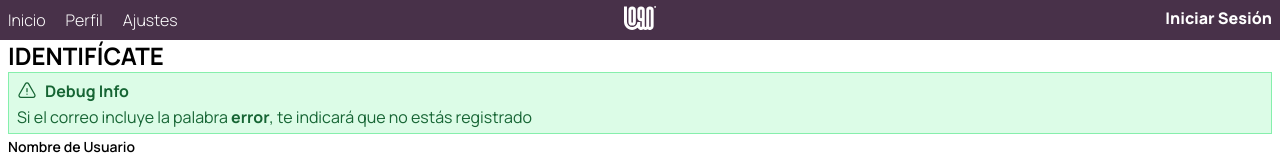
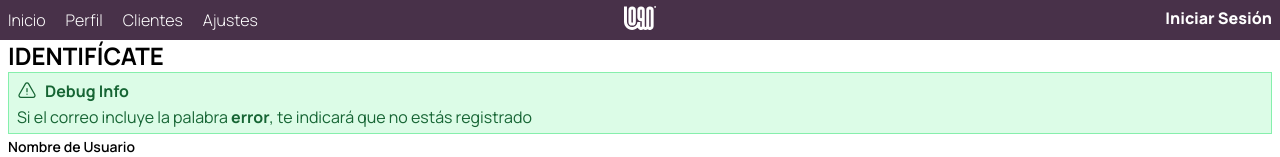
Before and after one commit to DevRomeral/beauticianapp, a Next.js app: page /welcome in a window 1280 px wide. Shown: the top 157 px of the page. Built offline with nearby package versions, Linux system fonts and the light colour scheme; no server answers.

Commit message:
"Solved" the problem of the redirections

```diff
--- /dev/null
+++ b/src/app/clientes/page.tsx
@@ -0,0 +1,16 @@
+import { useTranslations } from 'next-intl';
+
+import DebugInfo from '@/components/DebugInfo';
+
+export default function ClientesPage() {
+  const t = useTranslations('Clientes');
+
+  return (
+    <div className="container mx-auto">
+      <h1>{t('title')}</h1>
+      <DebugInfo>
+        <p>To Be Done</p>
+      </DebugInfo>
+    </div>
+  );
+}
--- a/src/components/Navbar/Navbar.tsx
+++ b/src/components/Navbar/Navbar.tsx
@@ -58,6 +58,11 @@ export default function NavBar() {
             </Link>
           </li>
           <li>
+            <Link href="/clientes" prefetch={false} onClick={closeDrawer} className={setActiveLink('/clientes')}>
+              {t('links.clientes')}
+            </Link>
+          </li>
+          <li>
             <Link href="/settings" prefetch={false} onClick={closeDrawer} className={setActiveLink('/settings')}>
               {t('links.settings')}
             </Link>
--- a/src/configs/BackendJWTConfig.ts
+++ b/src/configs/BackendJWTConfig.ts
@@ -6,7 +6,7 @@ export const backendJWTConfig = {
     // httpOnly: true,
     httpOnly: false,
     secure: process.env.NODE_ENV === 'production',
-    maxAge: 1000 * 60 * 60 * 24 * 30,
+    maxAge: 60 * 60 * 24 * 30, // 1 mes
     path: '/',
   },
 };
--- a/src/locales/es.json
+++ b/src/locales/es.json
@@ -5,13 +5,17 @@
   "404": {
     "title": "Página no encontrada"
   },
+  "Clientes": {
+    "title": "Clientes"
+  },
   "Navbar": {
     "linkSignIn": "Iniciar Sesión",
     "linkSignOut": "Cerrar Sesión",
     "links":{
       "settings": "Ajustes",
       "profile": "Perfil",
-      "home": "Inicio"
+      "home": "Inicio",
+      "clientes": "Clientes"
     },
     "drawer-menu":{
       "welcome": "¡Hola!",
--- a/src/middleware.ts
+++ b/src/middleware.ts
@@ -7,25 +7,27 @@ import { verifyToken } from './utils/JWT';
 // Middleware combinado
 export async function middleware(request: NextRequest) {
   try {
+    // const nextUrl = request.nextUrl;
+
+    // console.log('-----> Middleware! ' + nextUrl);
     const jwt = request.cookies.get(backendJWTConfig.tokenName);
+    // console.log('Token: ' + jwt?.value);
 
     if (jwt === undefined) return redirectToLogin(request);
 
-    console.log('Verificando token');
+    // console.log('Verificando token');
     await verifyToken(jwt.value);
+    // console.log('TOKEN VERIFICADO!');
   } catch (err) {
     console.error('Error en el middleware, redireccionando a login');
     return redirectToLogin(request);
   }
 
+  console.log('Next...');
   return NextResponse.next();
 }
 export const config = {
-  matcher: [
-    {
-      source: '/profile',
-    },
-  ],
+  matcher: ['/profile:path*', '/clientes:path*'],
 };
 
 /**
@@ -37,10 +39,31 @@ function redirectToLogin(request: NextRequest) {
   const { pathname, search } = request.nextUrl;
   const originalUrl = `${pathname}${search}`;
 
-  const loginUrl = new URL('/welcome', request.url);
-  loginUrl.searchParams.set('redirectTo', originalUrl);
+  // Funciona a la primera, pero cambia la URL
+  request.nextUrl.pathname = `/welcome`;
+  request.nextUrl.searchParams.set('redirectTo', originalUrl);
+  console.log('Original: ' + originalUrl);
+  console.log('Rewritten: ' + request.nextUrl);
+  return NextResponse.rewrite(request.nextUrl);
 
-  // console.log('URL', loginUrl);
+  // const loginUrl = new URL('/welcome', request.url);
+  // loginUrl.searchParams.set('redirectTo', originalUrl);
+  // console.log('Original URL: ' + originalUrl);
+  // console.log('Login URL:', loginUrl.toString());
+  // return NextResponse.redirect(loginUrl);
 
-  return NextResponse.redirect(loginUrl);
+  // const headers = new Headers();
+  // headers.set('redirect', '/welcome');
+
+  // return NextResponse.next({
+  //   headers,
+  // });
+
+  // request.nextUrl.pathname = `/welcome`;
+  // request.nextUrl.searchParams.set('redirectTo', originalUrl);
+
+  // console.log('Original URL: ' + originalUrl);
+  // console.log('Rewritten URL: ' + request.nextUrl.toString());
+
+  // return NextResponse.rewrite(request.nextUrl);
 }
--- a/src/utils/RouterNavigation.ts
+++ b/src/utils/RouterNavigation.ts
@@ -1,7 +1,9 @@
 import { AppRouterInstance } from 'next/dist/shared/lib/app-router-context.shared-runtime';
 
 export function redirectAfterLoginSuccess(router: AppRouterInstance) {
-  const callbackUrl = new URLSearchParams(window.location.search).get('redirectTo') || '/profile';
+  const redirectToUrl = new URLSearchParams(window.location.search).get('redirectTo');
+  // console.log('RedirectToURL ' + redirectToUrl);
+  const callbackUrl = redirectToUrl || '/profile';
   console.log('redireccionando a...' + callbackUrl);
-  router.push(callbackUrl);
+  router.push(callbackUrl as string);
 }
```
